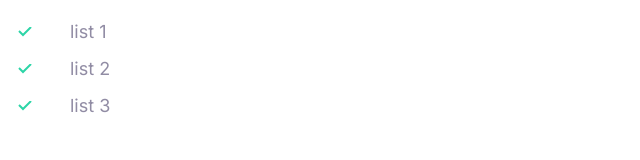
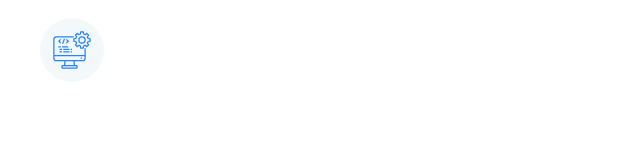
Before and after one commit to CrossHoly234/web, a plain HTML site: page index.html in a window 1280 px wide. Shown: the whole page, without its empty margins (0-640 px from the left). Drawn offline with Linux system fonts and the light colour scheme.

Commit message:
creating icons

```diff
--- a/css/style.css
+++ b/css/style.css
@@ -157,3 +157,23 @@ a{
         padding-left: 0;
     }
 }
+/* icon */
+
+.icon{
+    width: 40px;
+    height: 40px;
+}
+
+.icon--primary{
+    fill: var(--color-primary);
+}
+
+.icon-container{
+    background: #f3f9fa;
+    width: 64px;
+    height: 64px;
+    border-radius: 100%;
+    display: inline-flex;
+    justify-content: center;
+    align-items: center;
+}
--- a/index.html
+++ b/index.html
@@ -15,9 +15,11 @@
   </head>
   <body>
     <ul>
-      <li class="list--tick">list 1</li>
-      <li class="list--tick">list 2</li>
-      <li class="list--tick">list 3</li>
+      <span class="icon-container">
+        <svg class="icon icon--primary">
+          <use xlink:href="/images/sprite.svg#computer"></use>
+        </svg>
+      </span>
     </ul>
   </body>
 </html>
```
Also changed, not shown: images/sprite.svg (added).
